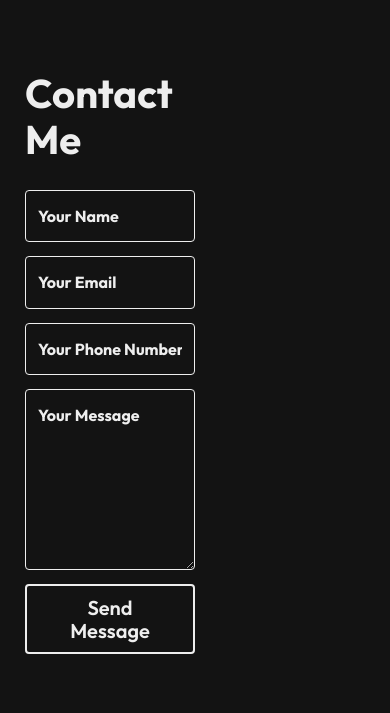
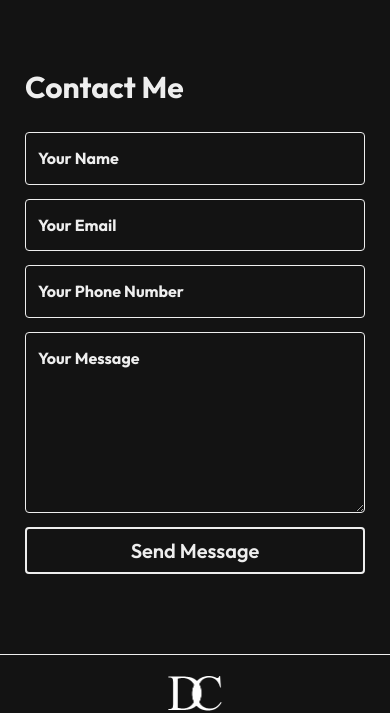
Before and after one commit to DanielCikora/personal-portfolio-website, a React (Create React App) app: page /Contact in a window 390 px wide. Shown: the part 477-1190 px from the top of the page. Built offline with nearby package versions, Linux system fonts and the light colour scheme; no server answers.

Commit message:
Contact - RegEX error fixed. Responsive Adjusted. Toastify - Position Adjusted.

```diff
--- a/src/App.jsx
+++ b/src/App.jsx
@@ -16,7 +16,10 @@ import "react-toastify/dist/ReactToastify.css";
 export default function App() {
   return (
     <>
-      <ToastContainer />
+      <ToastContainer
+        position='top-center'
+        style={{ marginTop: "80px", zIndex: 10000 }}
+      />
       <Router>
         <SlowLoad>
           <Navigation />
--- a/src/components/navigation/pages/contact/ContactForm.jsx
+++ b/src/components/navigation/pages/contact/ContactForm.jsx
@@ -2,7 +2,7 @@ import { useState } from "react";
 import emailjs from "emailjs-com";
 import { toast } from "react-toastify";
 const ContactForm = () => {
-  const emailRegex = process.env.REACT_APP_EMAIL_REGEX;
+  const emailRegex = /^[^\s@]+@[^\s@]+\.[^\s@]+$/;
   const [formData, setFormData] = useState({
     from_name: "",
     from_email: "",
--- a/src/components/navigation/pages/contact/_contact.scss
+++ b/src/components/navigation/pages/contact/_contact.scss
@@ -5,7 +5,7 @@
 .wrapper--contact {
   padding: 80px 0;
 }
-// Tex
+// Text
 .contact-text__container {
   margin-bottom: 200px;
   text-align: center;
@@ -67,3 +67,19 @@ textarea:focus {
     padding: 80px 0;
   }
 }
+@include Tablet {
+  .contact-form__content {
+    max-width: 100%;
+  }
+  .contact-form__h2 {
+    font-size: 34px;
+  }
+}
+@include MobileL {
+  .contact-form__h2 {
+    font-size: 30px;
+  }
+  .contact-submit__btn {
+    max-width: 100%;
+  }
+}
```
